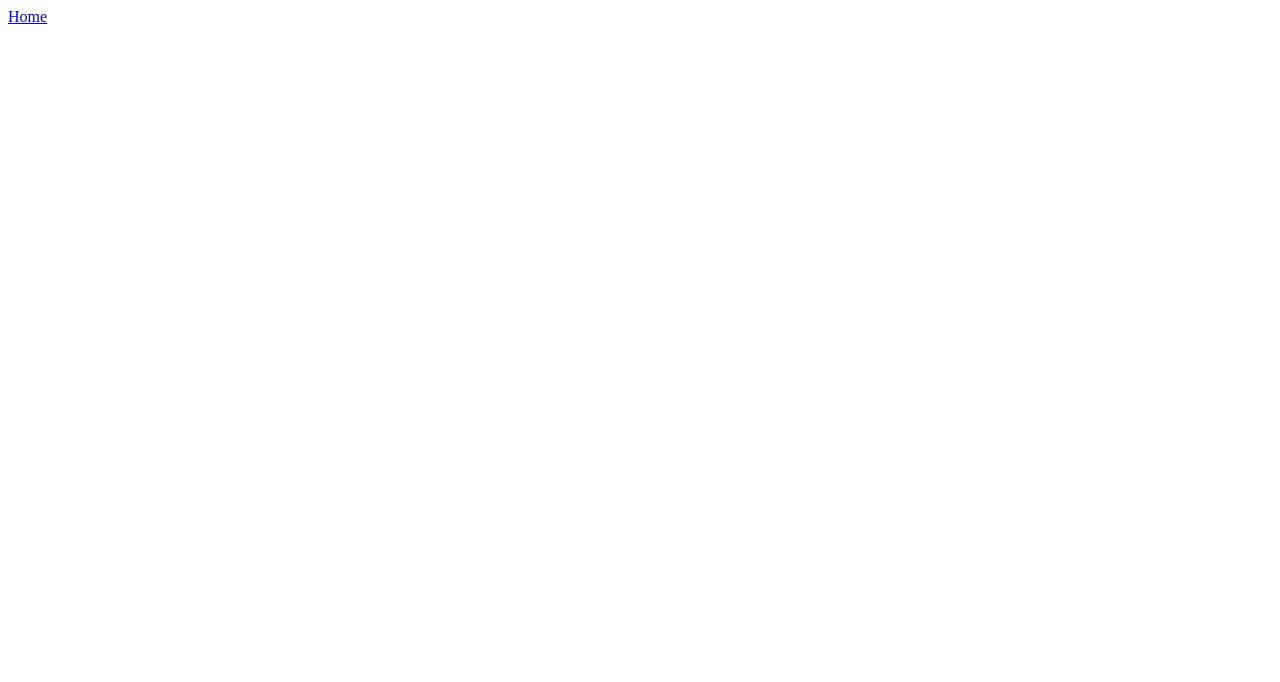
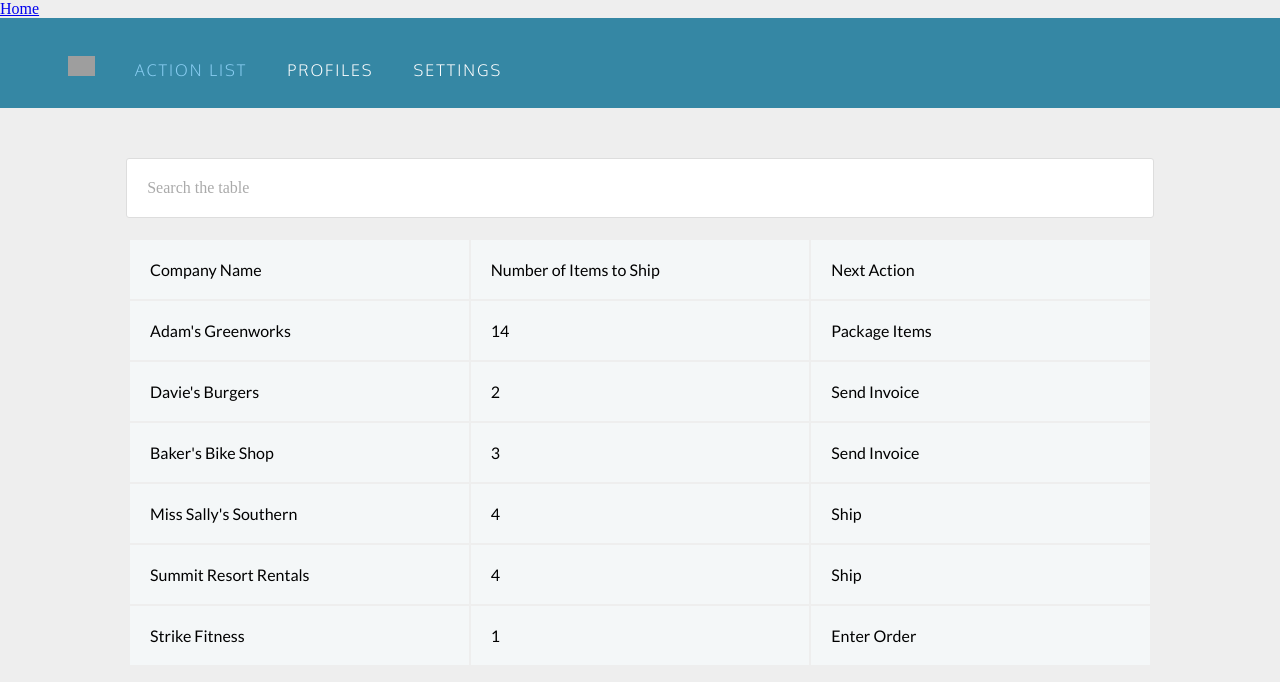
Before and after one commit to AnniePawl/codecademy-learn-html, a plain HTML site: page about-me.html in a window 1280 px wide. Drawn offline with Linux system fonts and the light colour scheme; grey boxes are pictures that could not be loaded.

Commit message:
added style sheet

```diff
--- a/about-me.html
+++ b/about-me.html
@@ -5,9 +5,61 @@
     <meta name="viewport" content="width=device-width, initial-scale=1.0">
     <meta http-equiv="X-UA-Compatible" content="ie=edge">
     <title>About Me</title>
+
+    <link href="https://fonts.googleapis.com/css?family=Lato: 100,300,400,700|Luckiest+Guy|Oxygen:300,400" rel="stylesheet">
+     <link href="styles.css" type="text/css" rel="stylesheet">
+
 </head>
 <body>
+
 <a href="./index.html">Home</a>
 
+<ul class="navigation">
+    <li><img src="https://s3.amazonaws.com/codecademy-content/courses/web-101/unit-9/htmlcss1-img_logo-shiptoit.png" height="20px;"></li>
+    <li class="active">Action List</li>
+    <li>Profiles</li>
+    <li>Settings</li>
+  </ul>
+
+  <div class="search">Search the table</div>
+
+  <table>
+    <tr>
+      <th>Company Name</th>
+      <th>Number of Items to Ship</th>
+      <th>Next Action</th>
+    </tr>
+
+    <tr>
+      <td> Adam's Greenworks</td>
+      <td> 14 </td>
+      <td> Package Items </td>
+    </tr>
+    <tr>
+  <td>Davie's Burgers</td>
+  <td>2</td>
+  <td>Send Invoice</td>
+</tr>
+<tr>
+  <td>Baker's Bike Shop</td>
+  <td>3</td>
+  <td>Send Invoice</td>
+</tr>
+<tr>
+  <td>Miss Sally's Southern</td>
+  <td>4</td>
+  <td>Ship</td>
+</tr>
+<tr>
+  <td>Summit Resort Rentals</td>
+  <td>4</td>
+  <td>Ship</td>
+</tr>
+<tr>
+  <td>Strike Fitness</td>
+  <td>1</td>
+  <td>Enter Order</td>
+</tr>
+  </table>
 </body>
 </html>
--- /dev/null
+++ b/styles.css
@@ -0,0 +1,84 @@
+body {
+  background: #EEE;
+  margin: 0;
+  padding: 0;
+}
+
+/* Navigation */
+
+.navigation {
+  box-sizing: border-box;
+  background-color: #3587A4;
+  overflow: auto;
+  padding: 18px 50px;
+  position: relative;
+  top: 0;
+  width: 100%;
+  z-index: 999;
+}
+
+ul {
+  padding: 0;
+  margin: 0;
+}
+
+li {
+  color: #FFF;
+  display: inline-block;
+  font-family: 'Oxygen', sans-serif;
+  font-size: 16px;
+  font-weight: 300;
+  letter-spacing: 2px;
+  margin: 0;
+  padding: 20px 18px 10px 18px;
+  text-transform: uppercase;
+}
+
+.active {
+  color: #88CCF1;
+}
+
+/* Table */
+
+table {
+  height: 40%;
+  left: 10%;
+  margin: 20px auto;
+  overflow-y: scroll;
+  position: static;
+  width: 80%;
+}
+
+thead th {
+  background: #88CCF1;
+  color: #FFF;
+  font-family: 'Lato', sans-serif;
+  font-size: 16px;
+  font-weight: 100;
+  letter-spacing: 2px;
+  text-transform: uppercase;
+}
+
+tr {
+  background: #f4f7f8;
+  border-bottom: 1px solid #FFF;
+  margin-bottom: 5px;
+}
+
+th, td {
+  font-family: 'Lato', sans-serif;
+  font-weight: 400;
+  padding: 20px;
+  text-align: left;
+  width: 33.3333%;
+}
+
+.search {
+  background-color: #FFF;
+  border: 1px solid #DDD;
+  border-radius: 3px;
+  color: #AAA;
+  padding: 20px;
+  margin: 50px auto 0px auto;
+  width: 77%;
+}
```
